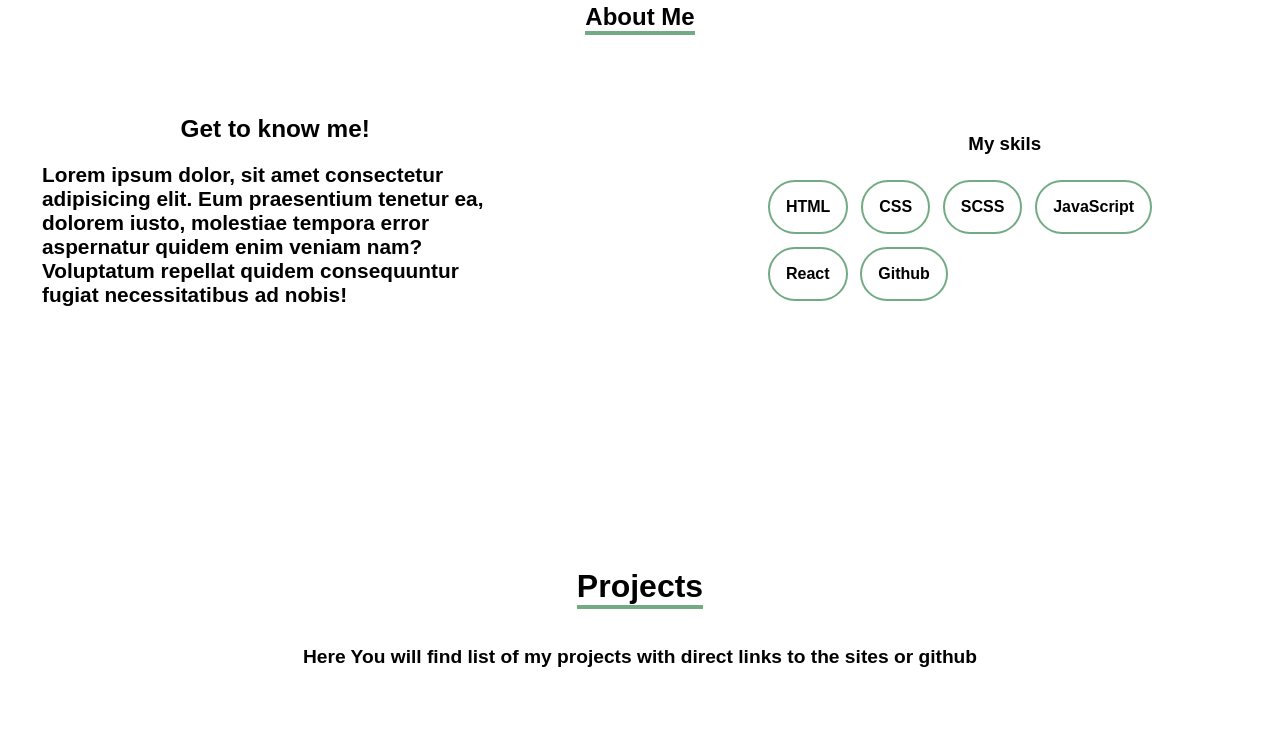
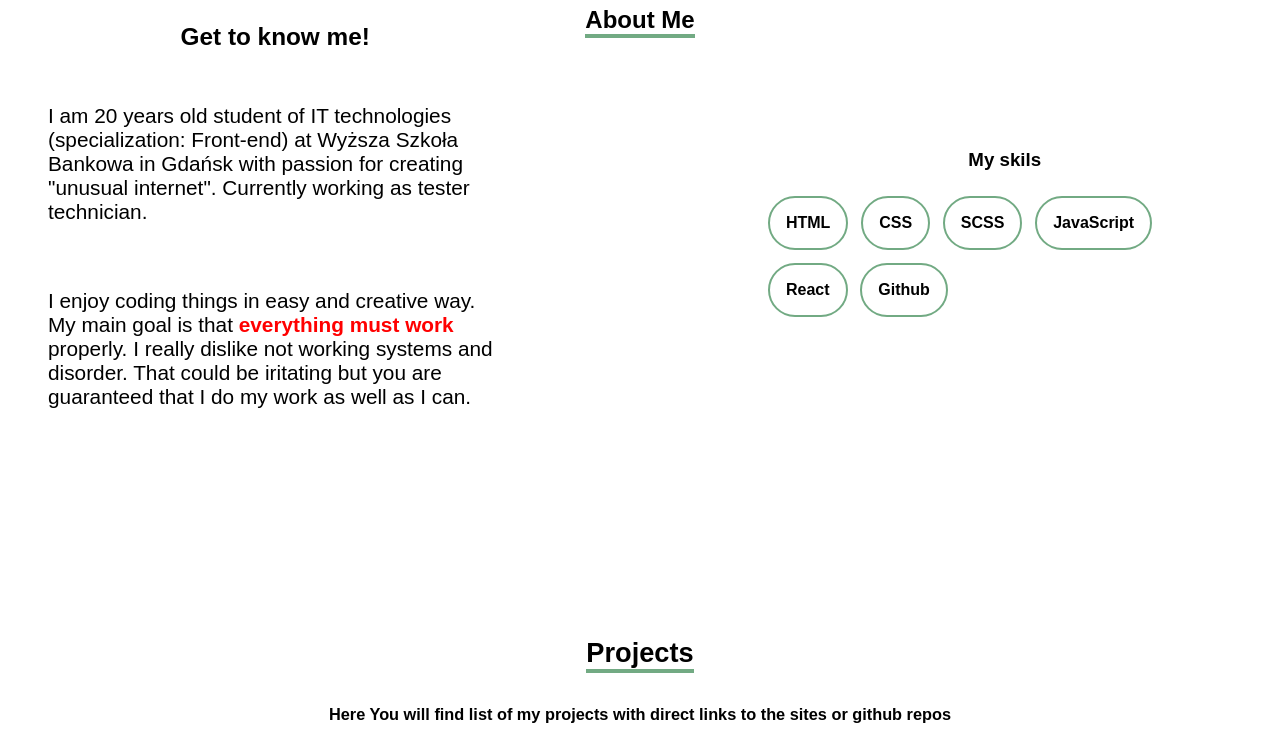
Before and after one commit to EmFor2001/portfolio_vanila, a website built with Vite: page index.html in a window 1280 px wide. Shown: the part 1421-2164 px from the top of the page. Built offline with nearby package versions, Linux system fonts and the light colour scheme.

Commit message:
Real info pt.1

```diff
--- a/index.html
+++ b/index.html
@@ -44,7 +44,10 @@
         <h1 class="about__header">About me</h1>
         <div class="about__main">
           <h3 class="about__title">Get to know me!</h3>
-          <p class="about__main-text">Lorem ipsum dolor, sit amet consectetur adipisicing elit. Eum praesentium tenetur ea, dolorem iusto, molestiae tempora error aspernatur quidem enim veniam nam? Voluptatum repellat quidem consequuntur fugiat necessitatibus ad nobis!</p>
+          <div class="about__main-text">
+            <p>I am 20 years old student of IT technologies (specialization: Front-end) at Wyższa Szkoła Bankowa in Gdańsk with passion for creating "unusual internet". Currently working as tester technician.</p> <br />
+            <p>I enjoy coding things in easy and creative way. My main goal is that <strong>everything must work</strong>  properly. I really dislike not working systems and disorder. That could be iritating but you are guaranteed that I do my work as well as I can.</p>
+          </div>
         </div>
         <div class="about__skills">
           <h3 class="about-title">My skils</h3>
@@ -66,28 +69,28 @@
       <div class="projects__container">
         <h2 class="projects__header">
           <span class="projects__title">Projects</span> <br />
-          <span class="projects_subtitle">Here You will find list of my projects with direct links to the sites or github</span>
+          <span class="projects_subtitle">Here You will find list of my projects with direct links to the sites or github repos</span>
         </h2>
         <div class="projects__content">
           <div class="projects__project">
             <img src="/start_page2.jpg" alt="">
             <div class="project__description">
               <h2 class="project__name">Great car dealer</h2>
-              <p class="project__text">E-commerce website for a car dealer. <strong>WIP</strong><br /> <a href="" class="project__link">Learn more</a></p>
+              <p class="project__text">E-commerce website for a car dealer. <strong>WIP</strong><br /> <a href="https://github.com/EmFor2001/Portfolio-Shop" target="blank" class="project__link">Learn more</a></p>
+            </div>
+          </div>
+          <div class="projects__project">
+            <img src="start_page4.jpg" alt="">
+            <div class="project__description">
+              <h2 class="project__name">Alternative portfolio website</h2>
+              <p class="project__text">Portfolio website with similar content but presented in unusual form. <strong>WIP</strong><br /> <a href="" target="blank" class="project__link">Learn more</a></p>
             </div>
           </div>
           <div class="projects__project">
             <img src="/start_page3.jpg" alt="">
             <div class="project__description">
               <h2 class="project__name">Make-up by Julia Daszkowska</h2>
-              <p class="project__text">Bussines site for beginner make-up artist. <strong>TO DO</strong><br /> <a href="" class="project__link">Learn more</a></p>
-            </div>
-          </div>
-          <div class="projects__project">
-            <img src="start_page4.jpg" alt="">
-            <div class="project__description">
-              <h2 class="project__name">Alternative portfolio website</h2>
-              <p class="project__text">Portfolio website with similar content but presented in unusual form. <strong>WIP</strong><br /> <a href="" class="project__link">Learn more</a></p>
+              <p class="project__text">Bussines/portfolio site for beginner make-up artist. <strong>TO DO</strong><br /> <a href=""  target="blank" class="project__link">Learn more</a></p>
             </div>
           </div>
         </div>
@@ -108,6 +111,6 @@
       </form>
     </section>
 
-    <footer><p>Made by Jakub Hajduk <br />Images from <a href="https://unsplash.com" target="blank">unsplash.com</a></p></footer>
+    <footer><p>Made by Jakub Hajduk <br />Nature images from <a href="https://unsplash.com" target="blank">unsplash.com</a></p></footer>
   </body>
 </html>
--- a/style.scss
+++ b/style.scss
@@ -48,7 +48,7 @@ footer {
 }
 
 ::-webkit-scrollbar-thumb{
-    background: rgb(114, 170, 131);
+    background: $green-theme;
     border-radius: 100vw;
 }
 
@@ -174,8 +174,13 @@ footer {
     align-items: center;
 }
 
-.about__title, .about__main-text{
-    margin: 10px;
+.about__title{
+    margin: 1rem;
+}
+
+.about__main-text{
+    margin: 1rem;
+    font-weight: 500;
 }
 
 .about__skills{
@@ -201,6 +206,7 @@ footer {
 }
 
 .projects__container{
+    padding-top: 2rem;
     display: grid;
     grid-template-columns: repeat(5, 20%);
     grid-template-rows: repeat(6, 20%);
@@ -217,7 +223,7 @@ footer {
     display: flex;
     flex-direction: column;
     align-items: center;
-    font-size: 200%;
+    font-size: 170%;
 }
 
 .projects__title{
```
Also changed, not shown: style.css, 1 other file.
